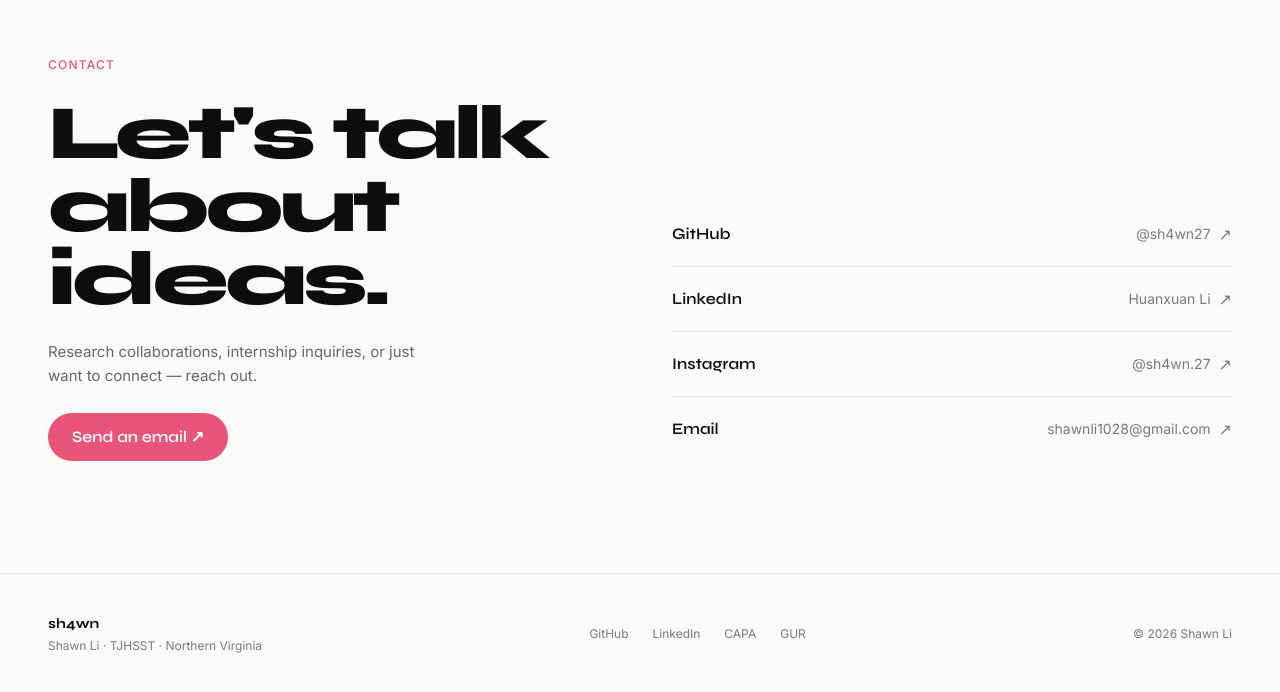
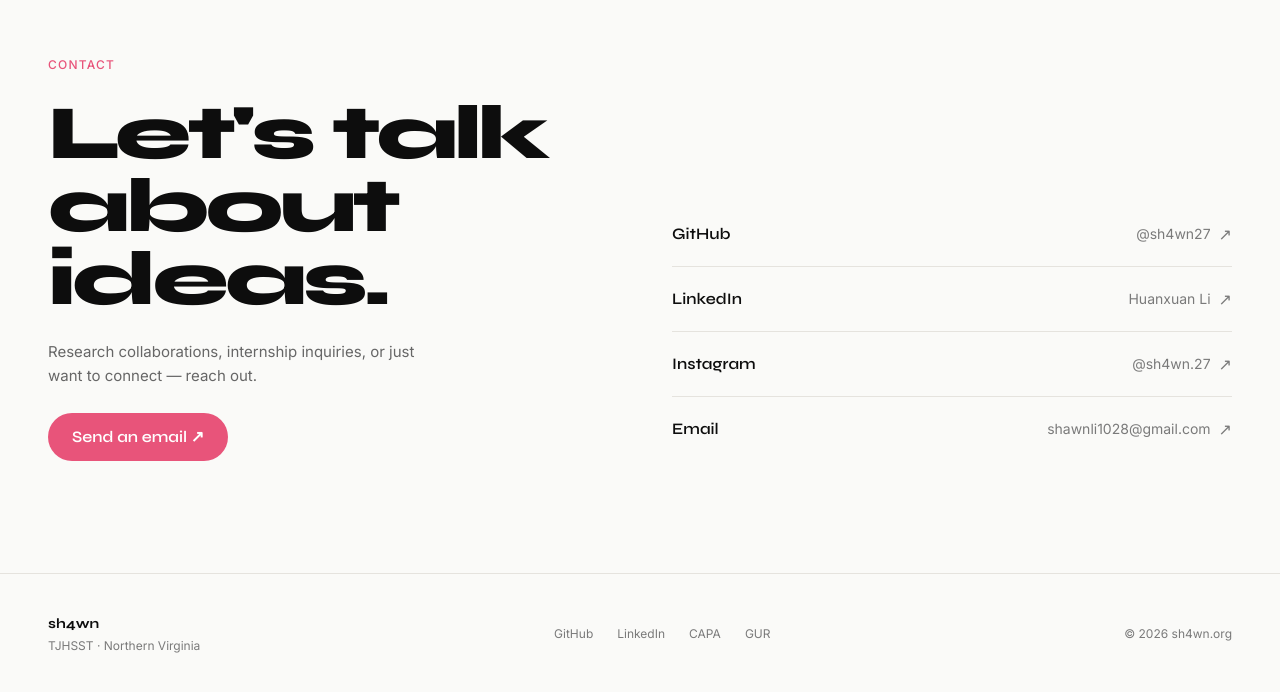
Before and after one commit to sh4wn27/sh4wn, a Next.js app: page / in a window 1280 px wide. Shown: the part 9112-9804 px from the top of the page. Built offline with nearby package versions, Linux system fonts and the light colour scheme.

Commit message:
footer update

```diff
--- a/components/Footer.tsx
+++ b/components/Footer.tsx
@@ -7,7 +7,7 @@ export default function Footer() {
         <div className="space-y-1">
           <p className="font-display font-bold text-sm text-foreground">sh4wn</p>
           <p className="font-sans text-xs text-muted">
-            Shawn Li · TJHSST · Northern Virginia
+            TJHSST · Northern Virginia
           </p>
         </div>
 
@@ -30,7 +30,7 @@ export default function Footer() {
           ))}
         </div>
 
-        <p className="font-sans text-xs text-muted">© {year} Shawn Li</p>
+        <p className="font-sans text-xs text-muted">© 2026 sh4wn.org</p>
       </div>
     </footer>
   );
```
